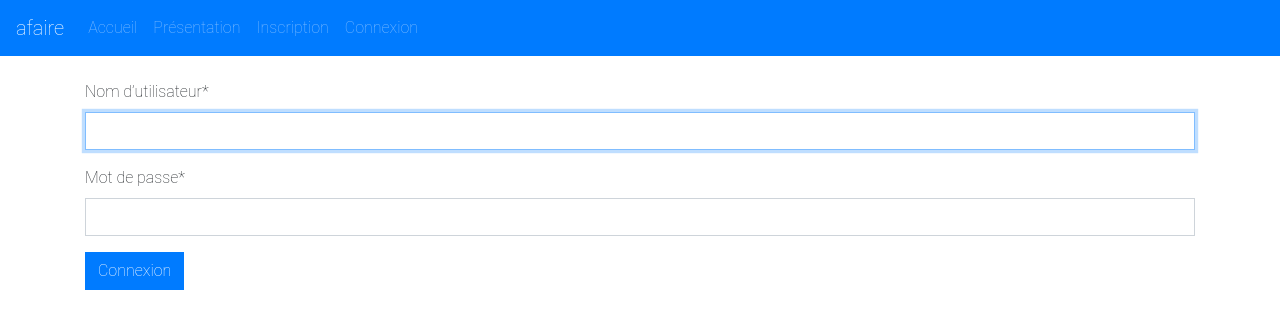
After one commit to theofabry/afaire, a Django app: page /utilisateurs/connexion in a window 1280 px wide. The commit adds this page. Shown: the top 329 px of the page. Run offline with Django 3.2, Linux system fonts and the light colour scheme; some libraries are stand-ins or nearby versions.

Commit message:
Added registration and login

```diff
--- a/afaire/urls.py
+++ b/afaire/urls.py
@@ -20,4 +20,5 @@ urlpatterns = [
     path('admin/', admin.site.urls),
     path('api/', include('api.urls')),
     path('', include('pages.urls')),
+    path('utilisateurs/', include('users.urls')),
 ]
--- a/pages/templates/pages/index.html
+++ b/pages/templates/pages/index.html
@@ -12,7 +12,7 @@
 
             <p>Une application de todo-list pas comme les autres.</p>
 
-            <p><a href="{% url 'pages:presentation' %}" class="btn btn-primary btn-lg">En savoir plus</a> <a href="#" class="btn btn-primary btn-lg">Inscription</a></p>
+            <p><a href="{% url 'pages:presentation' %}" class="btn btn-primary btn-lg">En savoir plus</a> <a href="{% url 'users:register' %}" class="btn btn-primary btn-lg">Inscription</a></p>
         </div>
     </div>
 {% endblock %}
--- a/templates/base/base.html
+++ b/templates/base/base.html
@@ -45,11 +45,39 @@
             <li class="nav-item {% if active_menu == 'presentation' %}active{% endif %}">
                 <a class="nav-link" href="{% url 'pages:presentation' %}">Présentation</a>
             </li>
+            {% if user.is_authenticated %}
+                <li class="nav-item">
+                    <a class="nav-link" href="{% url 'users:logout' %}">Déconnexion</a>
+                </li>
+            {% else %}
+                <li class="nav-item {% if active_menu == 'register' %}active{% endif %}">
+                    <a class="nav-link" href="{% url 'users:register' %}">Inscription</a>
+                </li>
+                <li class="nav-item {% if active_menu == 'login' %}active{% endif %}">
+                    <a class="nav-link" href="{% url 'users:login' %}">Connexion</a>
+                </li>
+            {% endif %}
         </ul>
     </div>
 </nav>
 
 <main role="main" class="container">
+
+    {% if messages %}
+        <div class="row">
+            <div class="col-md">
+                {% for message in messages %}
+                    <div class="alert alert-{% if message.tags == 'error' %}danger{% elif message.tags == 'success' %}success{% elif message.tags == 'info' %}info{% elif message.tags == 'warning' %}warning{% endif %} alert-dismissible fade show"
+                         role="alert">
+                        {{ message | safe }}
+                        <button type="button" class="close" data-dismiss="alert" aria-label="Close">
+                            <span aria-hidden="true">&times;</span>
+                        </button>
+                    </div>
+                {% endfor %}
+            </div>
+        </div>
+    {% endif %}
 
     {% block body %}
     {% endblock %}
--- a/users/api/urls.py
+++ b/users/api/urls.py
@@ -4,7 +4,7 @@ from rest_framework.urlpatterns import format_suffix_patterns
 
 from users.api import views
 
-app_name = 'users'
+app_name = 'users-api'
 
 urlpatterns = [
     path('', views.users_list, name='list'),
--- /dev/null
+++ b/users/forms.py
@@ -0,0 +1,30 @@
+from crispy_forms.helper import FormHelper
+from crispy_forms.layout import Submit
+from django.contrib.auth.forms import UserCreationForm, AuthenticationForm
+from django.forms import EmailField
+
+from users.models import User
+
+
+class RegistrationForm(UserCreationForm):
+    email = EmailField(required=True, error_messages={
+        'unique': 'Cet email est déjà utilisé.',
+    })
+
+    class Meta:
+        model = User
+        fields = ['username', 'email', 'password1', 'password2']
+
+    def __init__(self, *args, **kwargs):
+        super().__init__(*args, **kwargs)
+
+        self.helper = FormHelper()
+        self.helper.add_input(Submit('submit', 'Je m\'inscris'))
+
+
+class LoginForm(AuthenticationForm):
+    def __init__(self, *args, **kwargs):
+        super().__init__(*args, **kwargs)
+
+        self.helper = FormHelper()
+        self.helper.add_input(Submit('submit', 'Connexion'))
--- /dev/null
+++ b/users/templates/users/login.html
@@ -0,0 +1,14 @@
+{% extends 'base/base.html' %}
+{% load crispy_forms_tags %}
+
+{% block title %}
+    <title>Connexion | afaire</title>
+{% endblock %}
+
+{% block body %}
+    <div class="row">
+        <div class="col-md">
+            {% crispy form %}
+        </div>
+    </div>
+{% endblock %}
--- /dev/null
+++ b/users/urls.py
@@ -0,0 +1,12 @@
+from django.urls import path
+from django.contrib.auth import views as auth_views
+
+from users import views
+
+app_name = 'users'
+
+urlpatterns = [
+    path('inscription', views.register, name='register'),
+    path('connexion', views.LoginView.as_view(), name='login'),
+    path('deconnexion', auth_views.LogoutView.as_view(), name='logout'),
+]
--- /dev/null
+++ b/users/views.py
@@ -0,0 +1,42 @@
+from django.contrib import messages
+from django.contrib.auth import login as login_action
+from django.contrib.messages.views import SuccessMessageMixin
+from django.contrib.auth.views import LoginView as BaseLoginView
+from django.core.handlers.wsgi import WSGIRequest
+from django.shortcuts import render, redirect
+from django.urls import reverse
+
+from users.forms import RegistrationForm, LoginForm
+from users.models import User
+
+
+def register(request: WSGIRequest):
+    if request.user.is_authenticated:
+        return redirect(reverse('pages:index'))
+
+    registration_form = RegistrationForm()
+
+    if request.method == 'POST':
+        registration_form = RegistrationForm(data=request.POST)
+
+        if registration_form.is_valid():
+            new_user: User = registration_form.instance
+            new_user.save()
+
+            messages.add_message(request, messages.SUCCESS, 'Votre inscription a bien été validée !')
+
+            login_action(request, new_user)
+
+            return redirect(reverse('pages:index'))
+
+    return render(request, 'users/registration.html', {
+        'form': registration_form,
+        'active_menu': 'register',
+    })
+
+
+class LoginView(SuccessMessageMixin, BaseLoginView):
+    template_name = 'users/login.html'
+    success_url = '/'
+    authentication_form = LoginForm
+    success_message = 'Vous êtes maintenant connecté !'
```
Also changed, not shown: afaire/settings.py (+12 -2 lines), users/templates/users/registration.html (added, +14 -0 lines).
